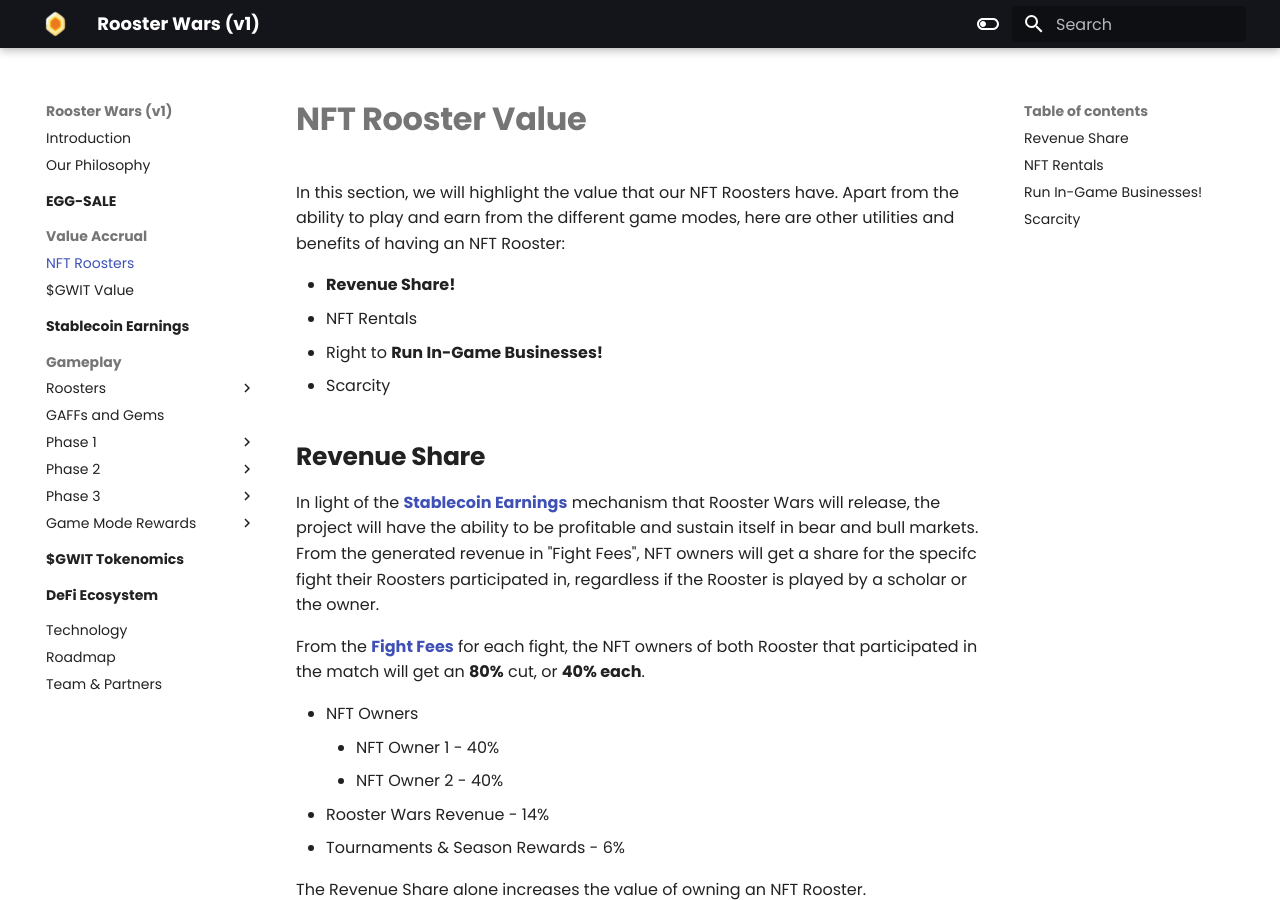
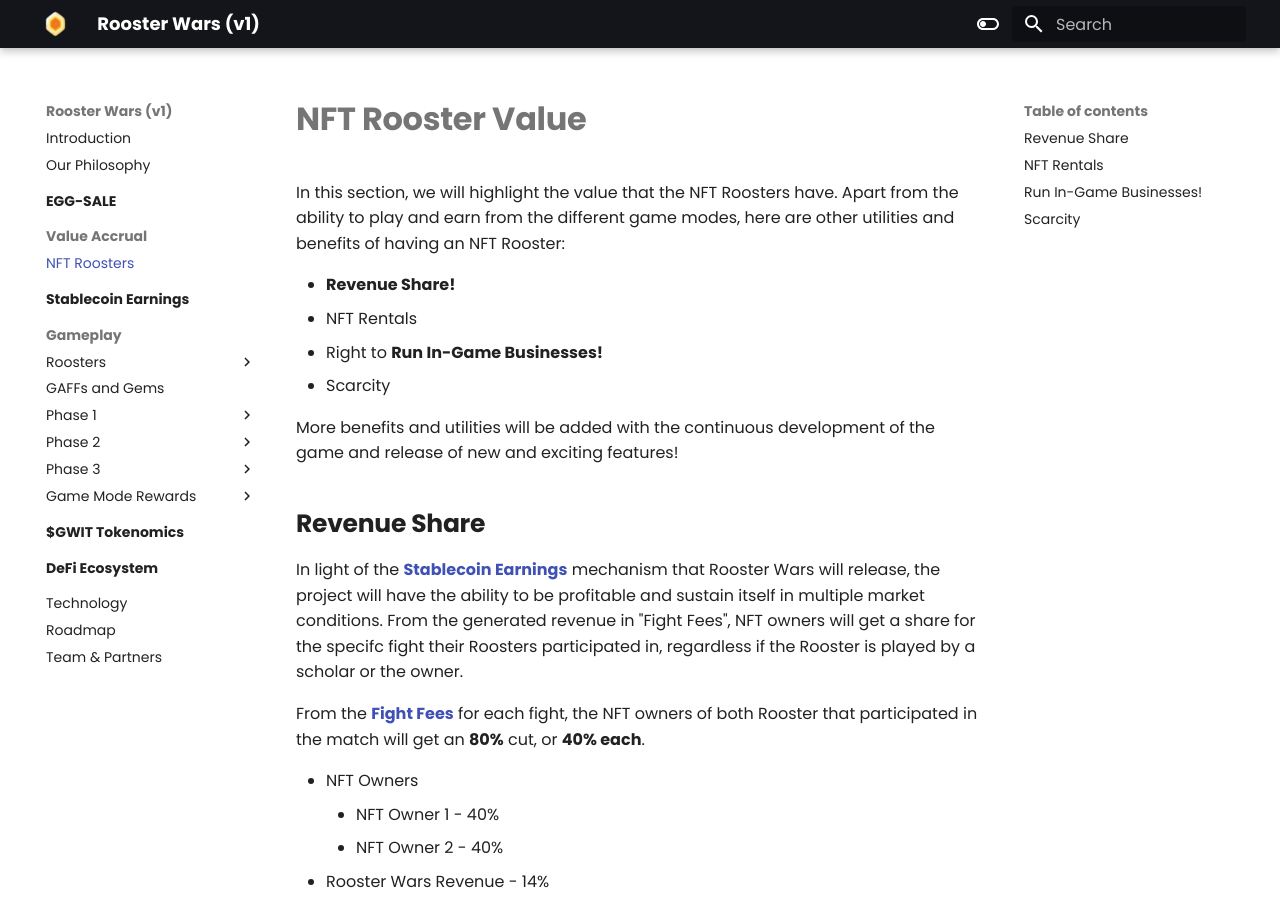
Before and after one commit to AshtreeBV/roosterwars-whitepaper, an MkDocs documentation site: the page built from docs/value/nft.md, in a window 1280 px wide and 900 px high. Built offline with MkDocs 1.6.1 and Material for MkDocs 9.7.7, drawn with Linux system fonts in a browser that asks for light colours.

Commit message:
nft value edits

```diff
--- a/docs/value/nft.md
+++ b/docs/value/nft.md
@@ -1,15 +1,17 @@
 # **NFT Rooster Value**
 
-In this section, we will highlight the value that our NFT Roosters have. Apart from the ability to play and earn from the different game modes, here are other utilities and benefits of having an NFT Rooster:
+In this section, we will highlight the value that the NFT Roosters have. Apart from the ability to play and earn from the different game modes, here are other utilities and benefits of having an NFT Rooster:
 
 - **Revenue Share!**
 - NFT Rentals
 - Right to **Run In-Game Businesses!**
 - Scarcity
 
+More benefits and utilities will be added with the continuous development of the game and release of new and exciting features!
+
 ## **Revenue Share**
 
-In light of the [**Stablecoin Earnings**](../usdc/index.md) mechanism that Rooster Wars will release, the project will have the ability to be profitable and sustain itself in bear and bull markets. From the generated revenue in "Fight Fees", NFT owners will get a share for the specifc fight their Roosters participated in, regardless if the Rooster is played by a scholar or the owner.
+In light of the [**Stablecoin Earnings**](../usdc/index.md) mechanism that Rooster Wars will release, the project will have the ability to be profitable and sustain itself in multiple market conditions. From the generated revenue in "Fight Fees", NFT owners will get a share for the specifc fight their Roosters participated in, regardless if the Rooster is played by a scholar or the owner.
 
 From the [**Fight Fees**](../usdc/index.md#how-fees-are-charged) for each fight, the NFT owners of both Rooster that participated in the match will get an **80%** cut, or **40% each**.
 
--- a/mkdocs.yml
+++ b/mkdocs.yml
@@ -38,7 +38,7 @@ nav:
       - EGG-Sale: egg-sale/index.md
   - Value Accrual:
       - NFT Roosters: value/nft.md
-      - $GWIT Value: value/token.md
+      #- $GWIT Value: value/token.md
   - Stablecoin Earnings:
       - Stablecoin Earnings: usdc/index.md
   - Gameplay:
```
Also changed, not shown: docs/value/token.md (+1 -0 lines).
